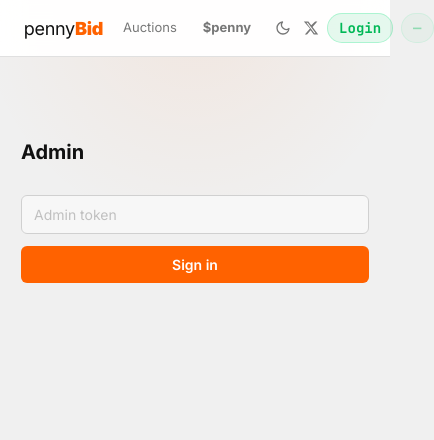
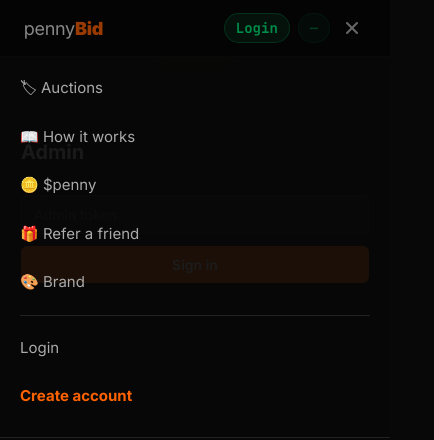
Before and after one commit to caaconwinner/solbid, a React (Vite) app: page /admin in a window 390 px wide. Both pictures are taken after a click on the button "Toggle menu". Shown: the top 440 px of the page, 434 px wide, since content can reach past the window. Built offline with nearby package versions, Linux system fonts and the light colour scheme.

Commit message:
Add mobile hamburger menu with slide-down drawer for all nav links

```diff
--- a/src/components/Header.tsx
+++ b/src/components/Header.tsx
@@ -1,5 +1,5 @@
 import { useEffect, useRef, useState } from 'react';
-import { Link, NavLink } from 'react-router-dom';
+import { Link, NavLink, useLocation } from 'react-router-dom';
 import toast from 'react-hot-toast';
 import { useAuth } from '../context/AuthContext';
 import { usePing } from '../hooks/usePing';
@@ -20,10 +20,12 @@
   const { user, logout, creditsReady } = useAuth();
   const { status, latencyMs } = usePing();
   const { theme, toggle } = useTheme();
+  const location = useLocation();
 
   // Pulse animation when credits change
   const prevCredits = useRef<number | null>(null);
   const [pulse, setPulse] = useState(false);
+  const [menuOpen, setMenuOpen] = useState(false);
 
   useEffect(() => {
     if (user === null) { prevCredits.current = null; return; }
@@ -35,7 +37,11 @@
     prevCredits.current = user.credits;
   }, [user?.credits]);
 
+  // Close menu on route change
+  useEffect(() => { setMenuOpen(false); }, [location.pathname]);
+
   const pingLabel = latencyMs != null ? `${latencyMs}ms` : '';
+  const close = () => setMenuOpen(false);
 
   return (
     <header className="header">
@@ -47,7 +53,7 @@
         <nav className="header-nav">
           <NavLink to="/auctions"     className={({ isActive }) => isActive ? 'nav-link active' : 'nav-link'}>Auctions</NavLink>
           <NavLink to="/how-it-works" className={({ isActive }) => isActive ? 'nav-link nav-link--secondary active' : 'nav-link nav-link--secondary'}>How it works</NavLink>
-              <NavLink to="/penny"        className={({ isActive }) => isActive ? 'nav-link nav-link--penny active' : 'nav-link nav-link--penny'}>$penny</NavLink>
+          <NavLink to="/penny"        className={({ isActive }) => isActive ? 'nav-link nav-link--penny active' : 'nav-link nav-link--penny'}>$penny</NavLink>
           <NavLink to="/refer"        className={({ isActive }) => isActive ? 'nav-link nav-link--secondary active' : 'nav-link nav-link--secondary'}>Refer</NavLink>
           <NavLink to="/brand"        className={({ isActive }) => isActive ? 'nav-link nav-link--secondary active' : 'nav-link nav-link--secondary'}>Brand</NavLink>
         </nav>
@@ -67,7 +73,7 @@
             <>
               {user.refCode && (
                 <button
-                  className="header-ref-btn"
+                  className="header-ref-btn header-ref-btn--desktop"
                   title="Copy your referral link"
                   onClick={() => {
                     navigator.clipboard.writeText(`${window.location.origin}/register?ref=${user.refCode}`);
@@ -85,7 +91,7 @@
                 <span className="credits-value">{creditsReady ? user.credits + (user.bonusCredits ?? 0) : '—'}</span>
                 <span className="credits-label">credits</span>
               </Link>
-              <button className="btn-ghost" onClick={logout}>Sign out</button>
+              <button className="btn-ghost header-signout--desktop" onClick={logout}>Sign out</button>
             </>
           ) : (
             <>
@@ -98,8 +104,56 @@
               </div>
             </>
           )}
+
+          {/* Hamburger — mobile only */}
+          <button
+            className="header-hamburger"
+            onClick={() => setMenuOpen(o => !o)}
+            aria-label="Toggle menu"
+            aria-expanded={menuOpen}
+          >
+            {menuOpen
+              ? <svg width="20" height="20" viewBox="0 0 24 24" fill="none" stroke="currentColor" strokeWidth="2.5" strokeLinecap="round"><line x1="18" y1="6" x2="6" y2="18"/><line x1="6" y1="6" x2="18" y2="18"/></svg>
+              : <svg width="20" height="20" viewBox="0 0 24 24" fill="none" stroke="currentColor" strokeWidth="2.5" strokeLinecap="round"><line x1="3" y1="7" x2="21" y2="7"/><line x1="3" y1="12" x2="21" y2="12"/><line x1="3" y1="17" x2="21" y2="17"/></svg>
+            }
+          </button>
         </div>
       </div>
+
+      {/* Mobile drawer */}
+      {menuOpen && (
+        <>
+          <div className="mobile-menu-overlay" onClick={close} />
+          <nav className="mobile-menu">
+            <NavLink to="/auctions"     className={({ isActive }) => `mobile-menu-link${isActive ? ' active' : ''}`} onClick={close}>🏷 Auctions</NavLink>
+            <NavLink to="/how-it-works" className={({ isActive }) => `mobile-menu-link${isActive ? ' active' : ''}`} onClick={close}>📖 How it works</NavLink>
+            <NavLink to="/penny"        className={({ isActive }) => `mobile-menu-link${isActive ? ' active' : ''}`} onClick={close}>🪙 $penny</NavLink>
+            <NavLink to="/refer"        className={({ isActive }) => `mobile-menu-link${isActive ? ' active' : ''}`} onClick={close}>🎁 Refer a friend</NavLink>
+            <NavLink to="/brand"        className={({ isActive }) => `mobile-menu-link${isActive ? ' active' : ''}`} onClick={close}>🎨 Brand</NavLink>
+
+            <div className="mobile-menu-divider" />
+
+            {user ? (
+              <>
+                <NavLink to="/account" className={({ isActive }) => `mobile-menu-link${isActive ? ' active' : ''}`} onClick={close}>👤 Account</NavLink>
+                {user.refCode && (
+                  <button className="mobile-menu-link mobile-menu-link--btn" onClick={() => {
+                    navigator.clipboard.writeText(`${window.location.origin}/register?ref=${user.refCode}`);
+                    toast.success('Referral link copied!');
+                    close();
+                  }}>🔗 Copy referral link</button>
+                )}
+                <button className="mobile-menu-link mobile-menu-link--btn mobile-menu-link--danger" onClick={() => { logout(); close(); }}>Sign out</button>
+              </>
+            ) : (
+              <>
+                <NavLink to="/login"    className={({ isActive }) => `mobile-menu-link${isActive ? ' active' : ''}`} onClick={close}>Login</NavLink>
+                <NavLink to="/register" className={({ isActive }) => `mobile-menu-link mobile-menu-link--cta${isActive ? ' active' : ''}`} onClick={close}>Create account</NavLink>
+              </>
+            )}
+          </nav>
+        </>
+      )}
     </header>
   );
 }
--- a/src/index.css
+++ b/src/index.css
@@ -188,6 +188,86 @@
 .header-user:hover { box-shadow: inset 0 0 0 1px rgba(0, 232, 122, 0.5); }
 .header-username { font-family: var(--mono); font-size: 14px; font-weight: 700; color: var(--green); }
 
+/* ─── Mobile hamburger + drawer ─────────────────────────────── */
+.header-hamburger {
+  display: none; /* shown only on mobile via media query */
+  background: none;
+  border: none;
+  cursor: pointer;
+  color: var(--text-muted);
+  padding: 4px;
+  border-radius: var(--radius-sm);
+  transition: color 0.15s;
+  flex-shrink: 0;
+}
+.header-hamburger:hover { color: var(--text); }
+
+.mobile-menu-overlay {
+  position: fixed;
+  inset: 0;
+  z-index: 98;
+  background: rgba(0, 0, 0, 0.4);
+}
+
+.mobile-menu {
+  position: absolute;
+  top: 100%;
+  left: 0;
+  right: 0;
+  z-index: 99;
+  background: var(--header-bg);
+  backdrop-filter: blur(12px);
+  border-bottom: 1px solid var(--border);
+  display: flex;
+  flex-direction: column;
+  padding: 8px 0 16px;
+  animation: mobile-menu-slide 0.18s ease;
+}
+@keyframes mobile-menu-slide {
+  from { opacity: 0; transform: translateY(-8px); }
+  to   { opacity: 1; transform: translateY(0); }
+}
+
+.mobile-menu-link {
+  display: flex;
+  align-items: center;
+  gap: 10px;
+  padding: 13px 20px;
+  font-size: 15px;
+  color: var(--text-muted);
+  text-decoration: none;
+  transition: background 0.12s, color 0.12s;
+  border: none;
+  background: none;
+  width: 100%;
+  text-align: left;
+  cursor: pointer;
+  font-family: var(--font);
+}
+.mobile-menu-link:hover,
+.mobile-menu-link.active { background: var(--surface-2); color: var(--text); text-decoration: none; }
+.mobile-menu-link.active { color: var(--orange); font-weight: 600; }
+
+.mobile-menu-link--btn { font-weight: 500; }
+.mobile-menu-link--danger { color: var(--red); }
+.mobile-menu-link--danger:hover { background: var(--red-dim); color: var(--red); }
+.mobile-menu-link--cta { color: var(--orange); font-weight: 700; }
+
+.mobile-menu-divider {
+  height: 1px;
+  background: var(--border);
+  margin: 8px 20px;
+}
+
+@media (max-width: 600px) {
+  .header-hamburger         { display: flex; align-items: center; justify-content: center; }
+  .header-nav               { display: none; }
+  .header-ref-btn--desktop  { display: none; }
+  .header-signout--desktop  { display: none; }
+  .header-x-link            { display: none; }
+  .header-theme-btn         { display: none; }
+}
+
 /* ─── Buttons ───────────────────────────────────────────────── */
 .btn-outline {
   background: transparent;
```
